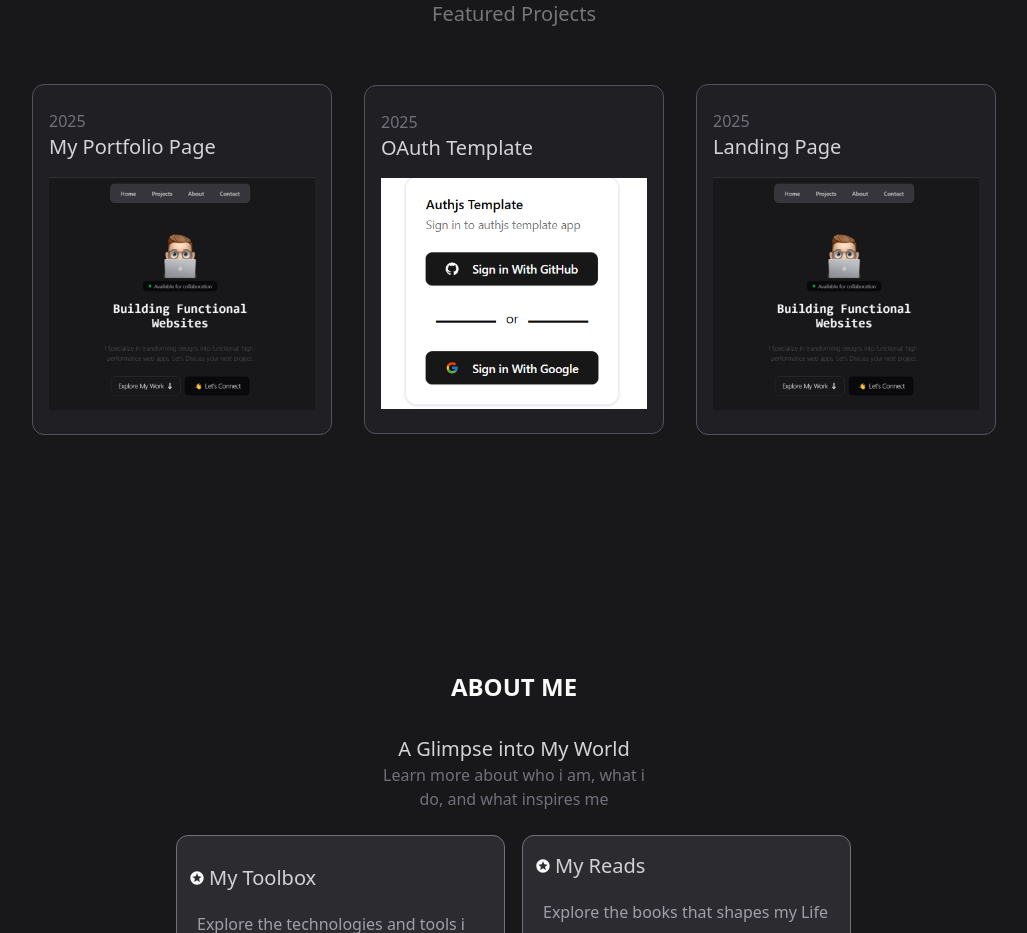
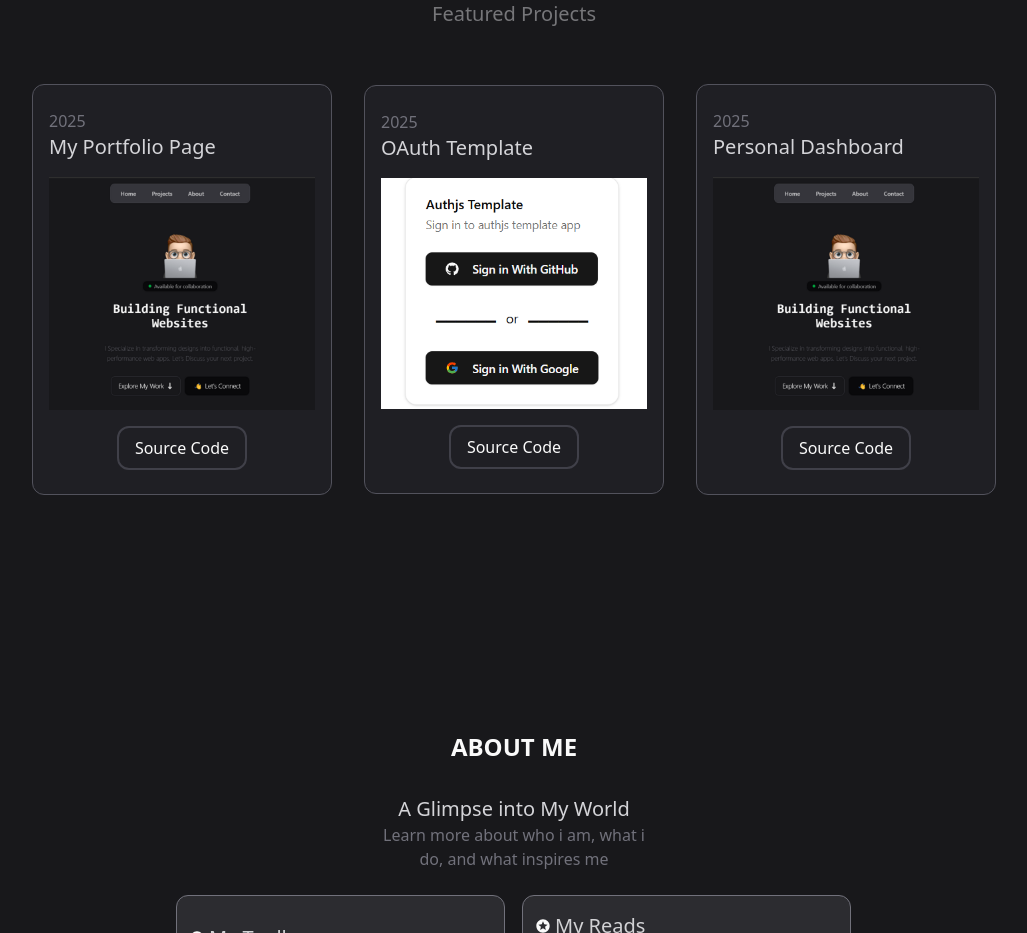
Before and after one commit to Dishant402955/Portfolio, a React (Vite) app: page / in a window 1280 px wide. Shown: the part 1000-1933 px from the top of the page, without its empty margins (126-1153 px from the left). Built offline with nearby package versions, Linux system fonts and the light colour scheme.

Commit message:
Add Source code Button

```diff
--- a/src/components/Projects.jsx
+++ b/src/components/Projects.jsx
@@ -9,6 +9,7 @@ const portfolioProjects = [
     title: "My Portfolio Page",
     link: "https://dishant.is-a.dev",
     image: Portfolio,
+    source: "https://github.com/Dishant402955/portfolio",
   },
   {
     id: 2,
@@ -16,13 +17,15 @@ const portfolioProjects = [
     title: "OAuth Template",
     link: "https://oauth-template.vercel.app/",
     image: OAuth,
+    source: "https://github.com/Dishant402955/authjs-template",
   },
   {
     id: 3,
     year: "2025",
-    title: "Landing Page",
+    title: "Personal Dashboard",
     link: "",
     image: aiStartupLandingPage,
+    source: "https://github.com/Dishant402955/portfolio",
   },
 ];
 
@@ -43,6 +46,9 @@ const ProjectsSection = () => {
                 <a href={project.link} target="_blank">
                   <img src={project.image} alt="project img" className=" select-none" />
                 </a>
+                <a href={project.source} className="w-full flex justify-center items-center" target="_blank">
+                  <button className="py-2 px-4 cursor-pointer border-2 border-zinc-600/65 rounded-xl">Source Code</button>
+                </a>
               </div>
             );
           })}
```
